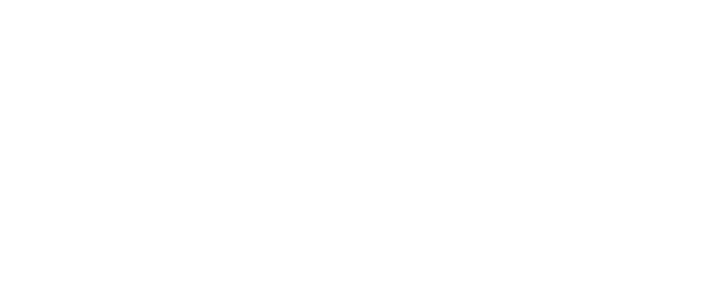
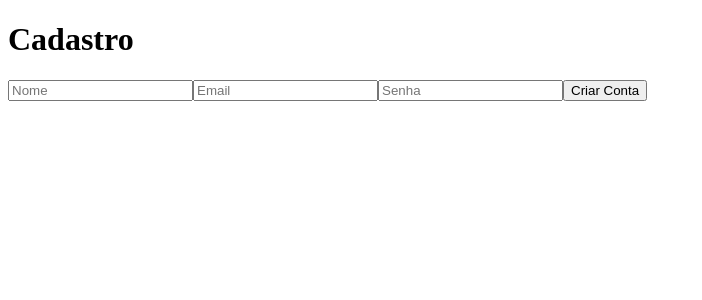
Before and after one commit to Diulianne/SAP010-notes, a React (Vite) app: page /cadastro in a window 1280 px wide. Before the commit this address had no page. Shown: the top 300 px of the page, without its empty margins (0-702 px from the left). Built offline with nearby package versions, Linux system fonts and the light colour scheme.

Commit message:
fiz o cadastro de novos usuários no firebase

```diff
--- a/src/AppRouter.jsx
+++ b/src/AppRouter.jsx
@@ -1,12 +1,14 @@
 import { BrowserRouter as Router, Route, Routes, Navigate } from 'react-router-dom';
 import LoginWithGoogle from '../src/pages/login/login';
 import HomePage from '../src/pages/home/home';
+import SignIn from '../src/pages/cadastro/cadastro';
 
 const AppRouter = () => {
   return (
     <Router>
       <Routes>
         <Route path="/login" element={<LoginWithGoogle />} />
+        <Route path="/cadastro" element={<SignIn />} />
         <Route path="/home" element={<HomePage />} />
         <Route path="/" element={<Navigate to="/login" />} />
       </Routes>
--- a/src/main.jsx
+++ b/src/main.jsx
@@ -1,9 +1,9 @@
 import React from 'react';
-import ReactDOM from 'react-dom';
+import ReactDOM from 'react-dom/client';
 import AppRouter from '../src/AppRouter';
 
 ReactDOM.createRoot(document.getElementById('root')).render(
   <React.StrictMode>
     <AppRouter />
-  </React.StrictMode>,
+  </React.StrictMode>
 );
--- /dev/null
+++ b/src/pages/cadastro/cadastro.jsx
@@ -0,0 +1,98 @@
+import  { useState } from "react";
+import { signInWithEmailAndPassword, updateProfile, createUserWithEmailAndPassword } from "firebase/auth";
+import { auth } from "../firebaseConfig";
+import { useNavigate } from 'react-router-dom';
+
+
+// const SignIn = () => {
+//   const [email, setEmail] = useState("");
+//   const [password, setPassword] = useState("");
+//   const navigate = useNavigate();
+//   const handleSignIn = async () => {
+//     try {
+//       // login do usuário com email e senha
+//       const userCredential = await signInWithEmailAndPassword(auth, email, password);
+
+//       // Se o login for bem-sucedido, você pode acessar o usuário assim:
+//       const user = userCredential.user;
+//       console.log("Usuário logado com sucesso: ", user);
+
+//       navigate('/home');
+//     } catch (error) {
+//       const errorCode = error.code;
+//       const errorMessage = error.message;
+//       console.error("Erro ao fazer login: ", errorCode, errorMessage);
+//     }
+//   };
+
+//   return (
+//     <div>
+//       <h1>Login</h1>
+//       <input
+//         type="email"
+//         placeholder="Email"
+//         value={email}
+//         onChange={(e) => setEmail(e.target.value)}
+//       />
+//       <input
+//         type="password"
+//         placeholder="Senha"
+//         value={password}
+//         onChange={(e) => setPassword(e.target.value)}
+//       />
+//       <button onClick={handleSignIn}>Entrar</button>
+//     </div>
+//   );
+// };
+
+// export default SignIn;
+
+
+const SignUp = () => {
+  const [name, setName] = useState("");
+  const [email, setEmail] = useState("");
+  const [password, setPassword] = useState("");
+  const navigate = useNavigate();
+
+  const handleSignUp = async () => {
+    try {
+      // Crie o usuário com email e senha
+      const userCredential = await createUserWithEmailAndPassword(auth, email, password);
+      await updateProfile(userCredential.user, { displayName: name });
+      await signInWithEmailAndPassword(auth, email, password);
+      navigate('/home');
+      console.log(userCredential.user);
+    } catch (error) {
+      const errorCode = error.code;
+      const errorMessage = error.message;
+      console.error("Erro ao criar o usuário: ", errorCode, errorMessage);
+    }
+  };
+
+  return (
+    <div>
+      <h1>Cadastro</h1>
+      <input
+        type="text"
+        placeholder="Nome"
+        value={name}
+        onChange={(e) => setName(e.target.value)}
+      />
+      <input
+        type="email"
+        placeholder="Email"
+        value={email}
+        onChange={(e) => setEmail(e.target.value)}
+      />
+      <input
+        type="password"
+        placeholder="Senha"
+        value={password}
+        onChange={(e) => setPassword(e.target.value)}
+      />
+      <button onClick={handleSignUp}>Criar Conta</button>
+    </div>
+  );
+};
+
+export default SignUp;
--- a/src/pages/login/login.jsx
+++ b/src/pages/login/login.jsx
@@ -28,6 +28,7 @@ const LoginWithGoogle = () => {
     <div>
       <h2>Login com o Google</h2>
       <button onClick={handleSignInWithGoogle}>Login com o Google</button>
+      <p onClick={() => navigate('/cadastro')}>Ainda não tem conta? Criar uma</p>
     </div>
   );
 };
```
Also changed, not shown: src/pages/cadastro/cadastro.js (deleted).
